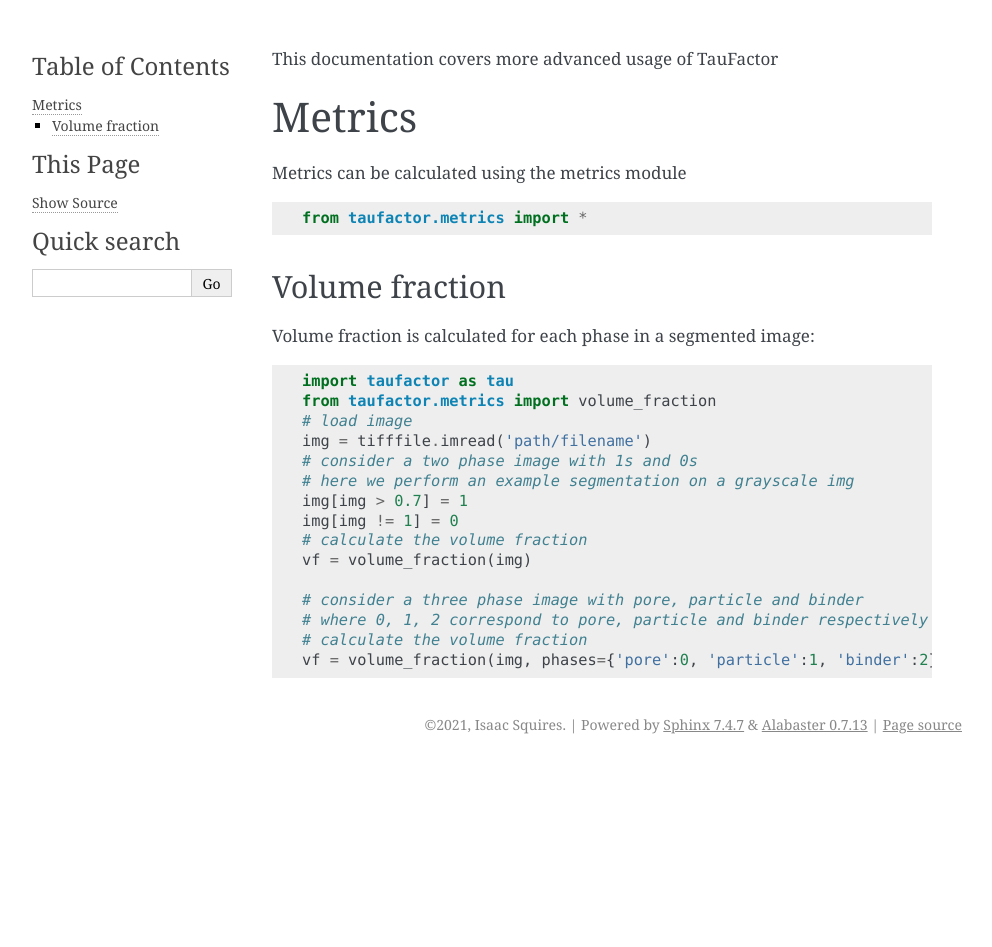
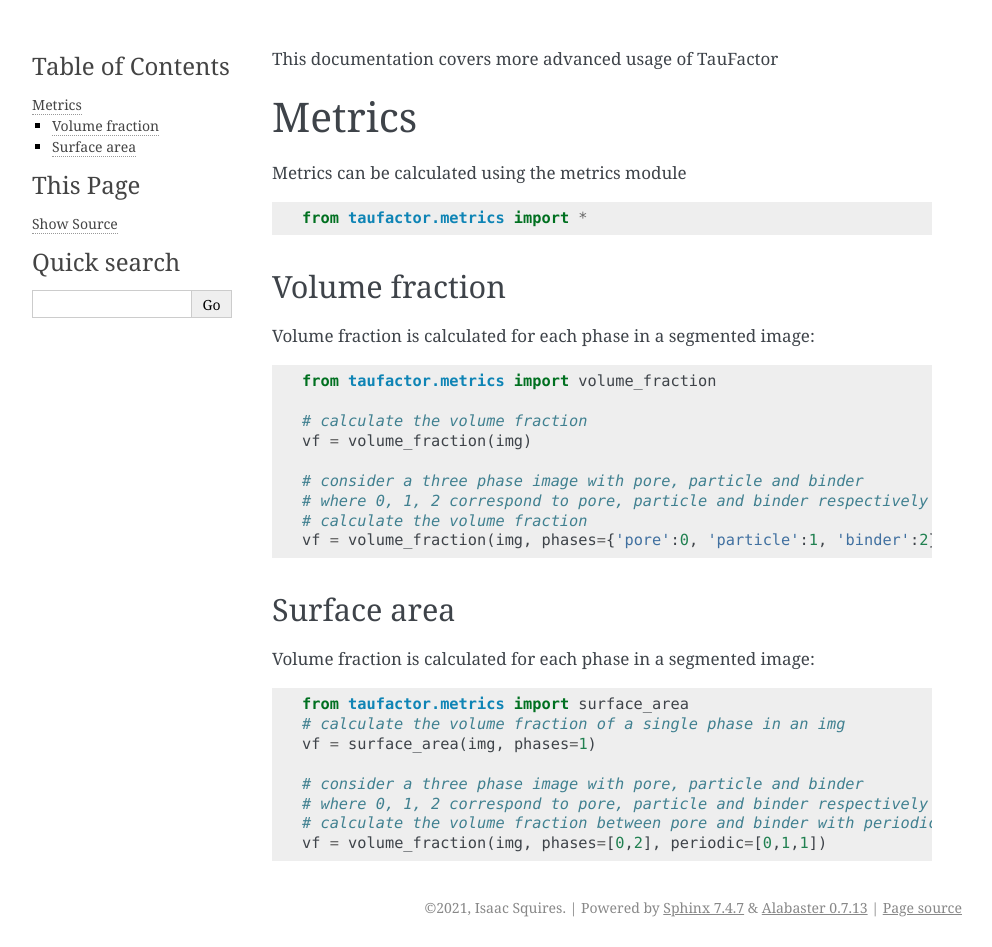
Before and after one commit to tldr-group/taufactor, a Sphinx documentation site: the page built from docs/Usage.md, in a window 1280 px wide. Shown: the whole page, without its empty margins (148-1140 px from the left). Built offline with Sphinx 7.4.7, drawn with Linux system fonts in a browser that asks for light colours; the version number could not be read and is left out; before the commit the page ends 900 px from its top, so only the background shows below that.

Commit message:
add SA to usage

````diff
--- a/docs/Usage.md
+++ b/docs/Usage.md
@@ -10,14 +10,8 @@
 ### Volume fraction
 Volume fraction is calculated for each phase in a segmented image:
 ```python
-import taufactor as tau
 from taufactor.metrics import volume_fraction
-# load image
-img = tifffile.imread('path/filename')
-# consider a two phase image with 1s and 0s
-# here we perform an example segmentation on a grayscale img
-img[img > 0.7] = 1
-img[img != 1] = 0
+
 # calculate the volume fraction
 vf = volume_fraction(img)
 
@@ -26,3 +20,16 @@
 # calculate the volume fraction
 vf = volume_fraction(img, phases={'pore':0, 'particle':1, 'binder':2})
 ```
+
+### Surface area
+Volume fraction is calculated for each phase in a segmented image:
+```python
+from taufactor.metrics import surface_area
+# calculate the volume fraction of a single phase in an img
+vf = surface_area(img, phases=1)
+
+# consider a three phase image with pore, particle and binder
+# where 0, 1, 2 correspond to pore, particle and binder respectively
+# calculate the volume fraction between pore and binder with periodic boundaries in y and z axes
+vf = volume_fraction(img, phases=[0,2], periodic=[0,1,1])
+```
````
